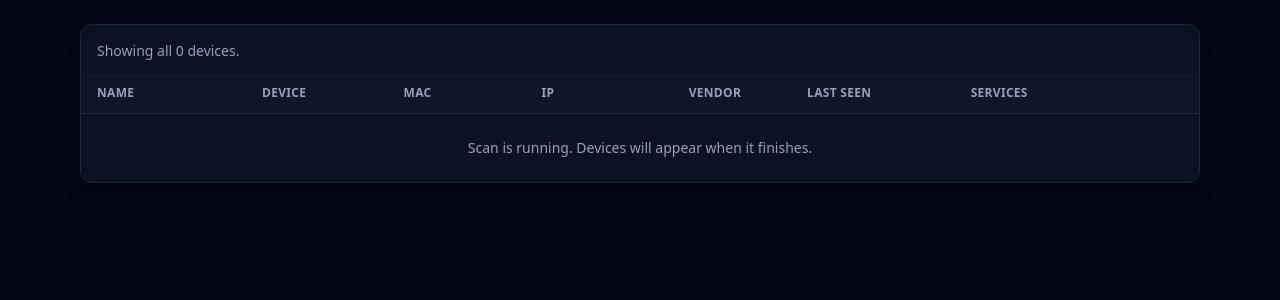
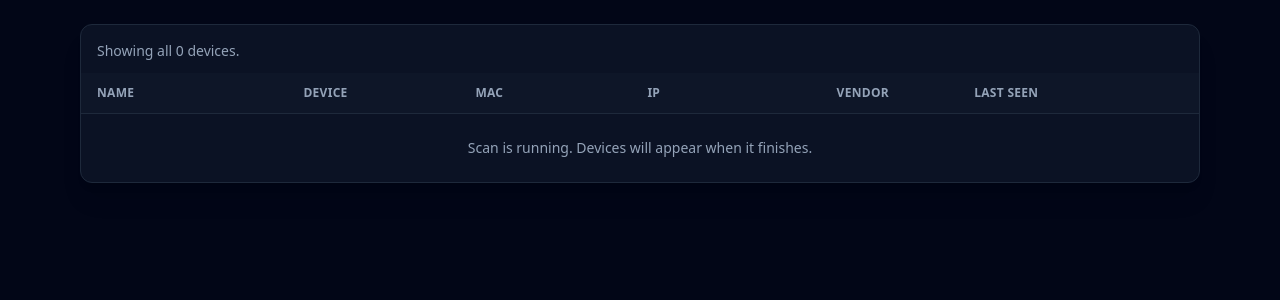
Before and after one commit to lgezelius/home-net-inventory, a FastAPI app: page /ui/devices in a window 1280 px wide. Shown: the part 81-381 px from the top of the page. Run offline with FastAPI, Linux system fonts and the light colour scheme; some libraries are stand-ins or nearby versions.

Commit message:
modify the layout of a device row

```diff
--- a/templates/devices_table.html
+++ b/templates/devices_table.html
@@ -19,8 +19,7 @@
           <th class="px-4 py-3 w-40">MAC</th>
           <th class="px-4 py-3 w-44">IP</th>
           <th class="px-4 py-3 w-32">Vendor</th>
-          <th class="px-4 py-3 w-48">Last seen</th>
-          <th class="px-4 py-3 w-72">Services</th>
+          <th class="px-4 py-3 w-[14rem]">Last seen</th>
         </tr>
       </thead>
       <tbody class="divide-y divide-slate-800">
@@ -28,9 +27,14 @@
         <tr class="hover:bg-slate-800/50">
           <td class="px-4 py-3">
             <div class="text-sm font-semibold text-slate-50">{{ d.display_name or "—" }}</div>
-            {% if d.mdns_name and d.mdns_name != name %}
-            <div class="text-xs text-slate-400">mDNS: {{ d.mdns_name }}</div>
-            {% endif %}
+            <div class="mt-1 flex flex-wrap gap-1">
+              {% for st in d.mdns_service_types or [] %}
+              {% set key = st.replace('.local.', '').rstrip('.') %}
+              <span class="rounded-full bg-slate-800 px-2 py-1 text-[11px] text-slate-200 whitespace-nowrap">
+                {{ service_labels.get(key, st) }}
+              </span>
+              {% endfor %}
+            </div>
           </td>
           <td class="px-4 py-3">
             <div class="text-sm text-slate-100">{{ d.device_name or "—" }}</div>
@@ -51,21 +55,11 @@
             <span data-dt="{{ d.last_seen }}">{{ d.last_seen }}</span>
             {% else %}—{% endif %}
           </td>
-          <td class="px-4 py-3 align-top">
-            <div class="flex flex-wrap gap-1 max-h-20 overflow-auto pr-1">
-              {% for st in d.mdns_service_types or [] %}
-              {% set key = st.replace('.local.', '').rstrip('.') %}
-              <span class="rounded-full bg-slate-800 px-2 py-1 text-xs text-slate-200 whitespace-nowrap">
-                {{ service_labels.get(key, st) }}
-              </span>
-              {% endfor %}
-            </div>
-          </td>
         </tr>
         {% endfor %}
         {% if devices|length == 0 %}
         <tr>
-          <td colspan="7" class="px-4 py-6 text-center text-slate-400 text-sm">
+          <td colspan="6" class="px-4 py-6 text-center text-slate-400 text-sm">
             {% if scan_status and scan_status.running %}
               Scan is running. Devices will appear when it finishes.
             {% else %}
```
